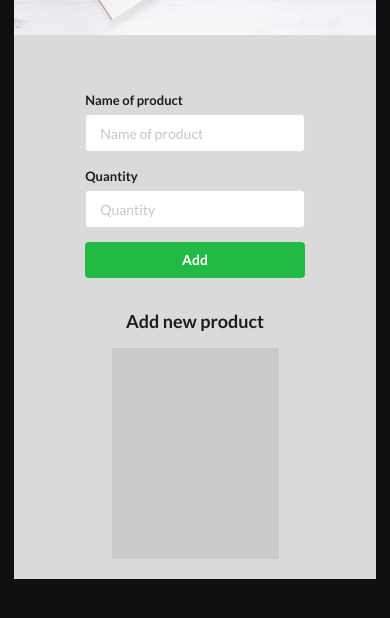
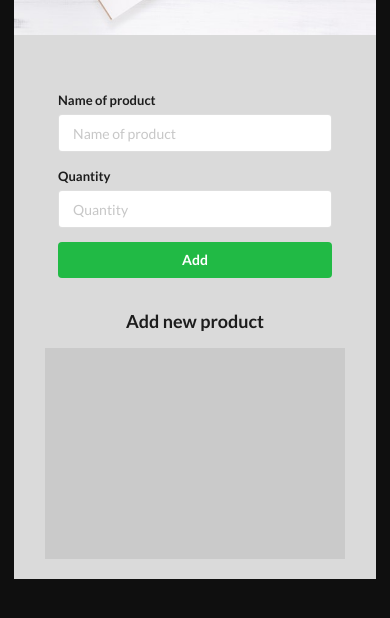
Before and after one commit to mateuszlubianka1993/shopping-list-js-app, a plain HTML site: page index.html in a window 390 px wide. Shown: the part 226-844 px from the top of the page. Drawn offline with nearby package versions, Linux system fonts and the light colour scheme; no server answers.

Commit message:
add rwd.css file

```diff
--- a/index.html
+++ b/index.html
@@ -8,6 +8,7 @@
     <script src="https://www.gstatic.com/firebasejs/6.4.0/firebase-firestore.js"></script>
     <link rel="stylesheet" href="https://cdnjs.cloudflare.com/ajax/libs/semantic-ui/2.4.1/semantic.min.css">
     <link rel="stylesheet" href="./styles/style.css">
+    <link rel="stylesheet" href="./styles/rwd.css">
     <title>Shopping List</title>
 </head>
 <body>
--- a/js/main.js
+++ b/js/main.js
@@ -17,7 +17,7 @@ document.addEventListener("DOMContentLoaded", function () {
         rightDiv.setAttribute('data-id', doc.id);
         leftDiv.setAttribute('class', 'left floated content detail-box');
         content.setAttribute('class', 'content detail-box');
-        btn.setAttribute('class', 'ui negative button');
+        btn.setAttribute('class', 'ui tiny negative button');
 
         name.innerText = doc.data().name;
         quantity.innerText = doc.data().quantity;
--- /dev/null
+++ b/styles/rwd.css
@@ -0,0 +1,20 @@
+@media (max-width: 991px) {
+    #shopping-list {
+        width: 70%;
+    }
+    .app-form {
+        width: 80%;
+    }
+}
+
+@media (max-width: 767px) {
+    #shopping-list {
+        width: 90%;
+    }
+    .app-form {
+        width: 95%;
+    }
+    .detail-box {
+        font-size: 15px;
+    }
+}
```
